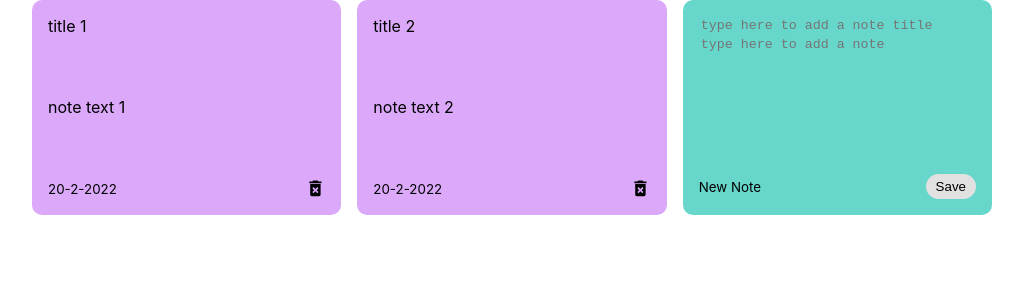
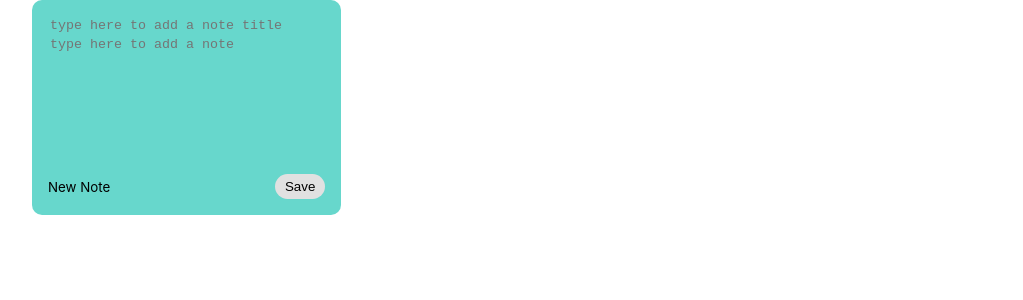
Before and after one commit to salhadeethi/notes-app-react, a React (Create React App) app: page / in a window 1280 px wide. Shown: the top 300 px of the page, without its empty margins (128-1151 px from the left). Built offline with nearby package versions, Linux system fonts and the light colour scheme.

Commit message:
Modified App.js
Modified App.js

```diff
--- a/src/App.js
+++ b/src/App.js
@@ -1,37 +1,52 @@
 import NotesList from "./component/NotesList";
-import { useState } from 'react';
+import { useState, useEffect } from 'react';
+import produce from 'immer';
 import { nanoid } from 'nanoid';
 
 function App() {
-  const [notes, setNotes]= useState([{
-    id: nanoid(),
-    title: "title 1",
-    text: "note text 1 ",
-    date: "20-2-2022"
-  },
-  {
-    id: nanoid(),
-    title: "title 2",
-    text: "note text 2",
-    date: "20-2-2022"
-  }]);
+  const [notes, setNotes]= useState([]);
 
   const addNote = (title,text)=>{
     const date = new Date();
-    const newNote = {
-      id: nanoid(),
-      title: title,
-      text: text,
-      date: date.toLocaleDateString()
-    };
-    const newNotes = [...notes, newNote]; //reducer create new array
-    setNotes(newNotes);//this update it
-    console.log(text);
+    const nextState = produce(notes, draftState => {
+      draftState.push({
+        id: nanoid(),
+        title: title,
+        text: text,
+        date: date.toLocaleDateString() });
+    });
+
+    if (typeof window !== 'undefined') {
+      localStorage.setItem('notes', JSON.stringify(nextState));
+    }
+    setNotes(nextState);
   }
 
+  useEffect(() => {
+    if (typeof window !== 'undefined') {
+      const getNotes = localStorage.getItem('notes');
+
+      if (getNotes !== '' && getNotes !== null) {
+        return setNotes(JSON.parse(getNotes));
+      }
+      return setNotes([]);
+    }
+  }, []);
+
   const deleteNote = (id) =>{
-   const newNotes = notes.filter((note)=>note.id !== id);
-   setNotes(newNotes);
+
+   const nextState = produce(notes, draftState => {
+      const index = draftState.findIndex(note => note.id === id);
+      if (index !== -1) {
+        draftState.splice(index, 1);
+      }
+  });
+
+   if (typeof window !== 'undefined') {
+      localStorage.setItem('notes', JSON.stringify(nextState));
+    }
+
+    setNotes(nextState);
   }
   return (
     <div className="container">
```
